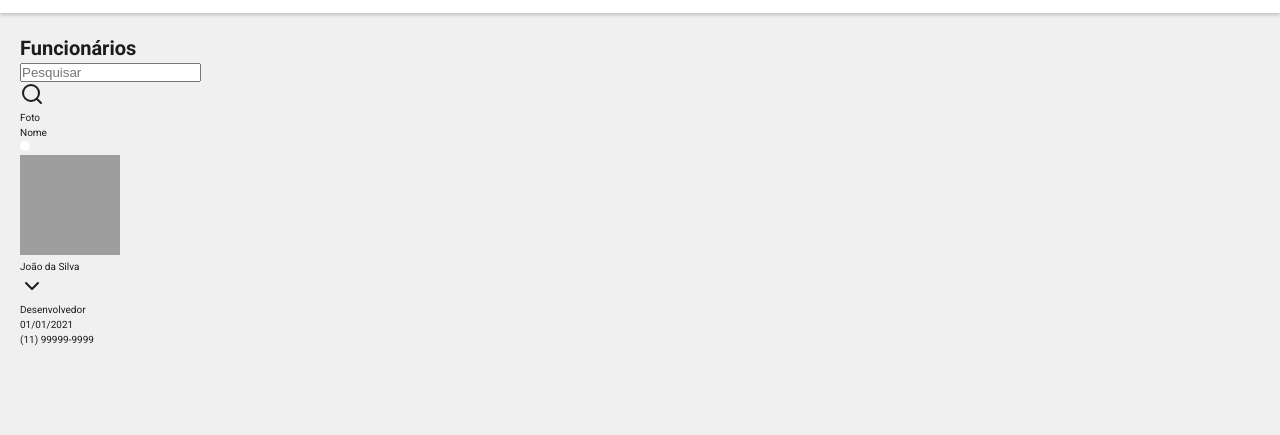
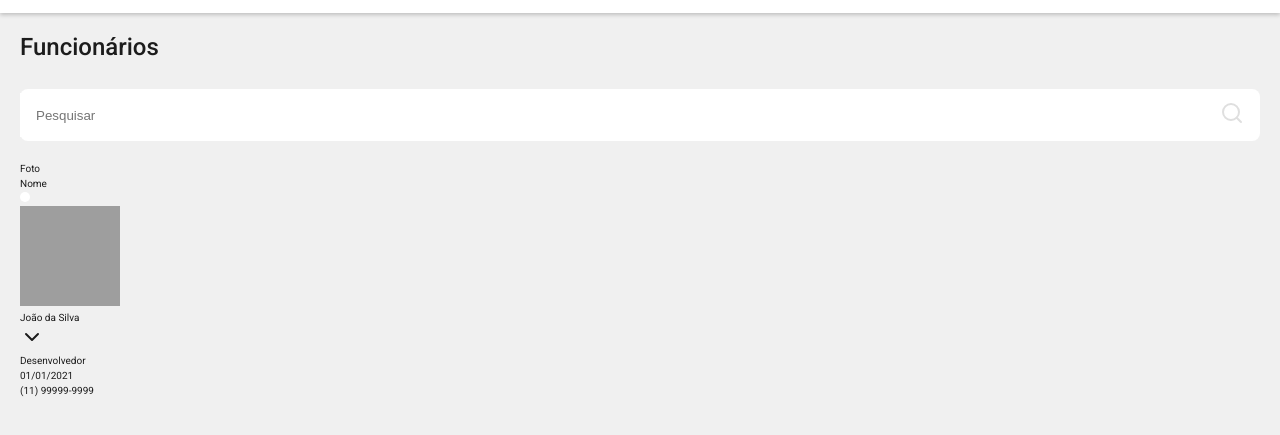
Before and after one commit to Kaduh15/betalent-challenge-frontend, a website built with Vite: page index.html in a window 1280 px wide. Shown: the part 51-486 px from the top of the page. Built offline with nearby package versions, Linux system fonts and the light colour scheme; grey boxes are pictures that could not be loaded.

Commit message:
style: ends search field

```diff
--- a/index.html
+++ b/index.html
@@ -14,7 +14,7 @@
   </header>
   <main>
     <div class="search">
-      <h1 class="heading-1">Funcionários</h1>
+      <h1>Funcionários</h1>
       <div class="container-input">
         <input type="text" placeholder="Pesquisar" id="search-input">
         <div class="search-icon"><i data-lucide="search"></i></div>
@@ -29,9 +29,8 @@
         <p class="details-head">Cargo</p>
         <p class="details-head">Data de Admissão</p>
         <p class="details-head">Telefone</p>
-        </thead>
         <div class="table-body">
-          <div class="table-row" >
+          <div class="table-row">
             <img src="https://picsum.photos/100/100" alt="imagem do funcionário">
             <p>João da Silva</p>
             <p class="details-icon"><i data-lucide="chevron-down"></i></p>
@@ -40,7 +39,7 @@
             <p class="details">(11) 99999-9999</p>
           </div>
         </div>
-      </table>
+      </div>
     </div>
   </main>
 
--- a/src/style.css
+++ b/src/style.css
@@ -50,6 +50,9 @@ body {
 }
 
 main {
+  display: flex;
+  flex-direction: column;
+  gap: 2rem;
   padding: 2rem;
 }
 
@@ -62,3 +65,43 @@ header {
 
   box-shadow: var(--shadow-md);
 }
+
+/* Estilização do campo de busca */
+
+.search {
+  display: flex;
+  flex-direction: column;
+  align-items: flex-start;
+  justify-content: space-between;
+  gap: 2.8rem;
+}
+
+.search h1 {
+  font-size: 2.4rem;
+  font-weight: var(--font-weight-medium);
+  line-height: 2.813rem;
+}
+
+.container-input {
+  display: flex;
+  align-items: center;
+  background-color: var(--color-white);
+  border-radius: 0.8rem;
+  width: 100%;
+}
+
+#search-input {
+  width: 100%;
+  border: none;
+  padding: 1.45rem 1.6rem;
+}
+
+#search-input:focus {
+  border-color: var(--color-primary);
+  outline: none;
+}
+
+.search-icon {
+  padding: 1.2rem 1.6rem;
+  color: var(--color-gray-10);
+}
```
Lines whose indentation alone changed are shown as unchanged.
